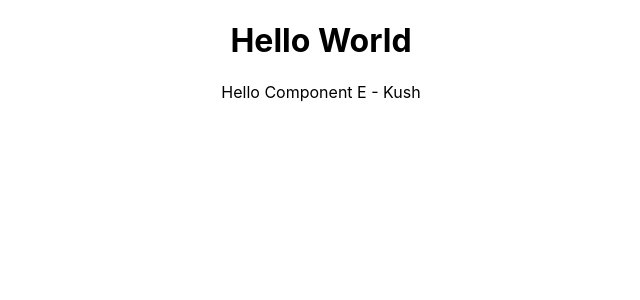
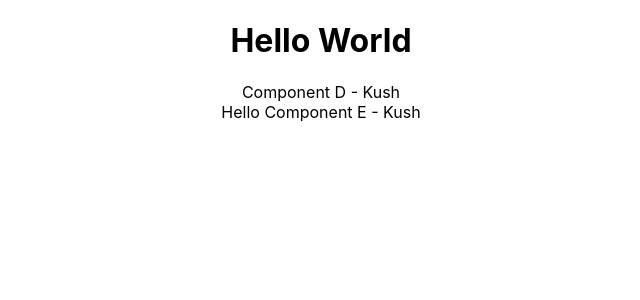
Before and after one commit to Kush-munot/Honors-Codes, a React (Create React App) app in the folder basic-react/: page / in a window 1280 px wide. Shown: the top 300 px of the page, without its empty margins (319-959 px from the left). Built offline with nearby package versions, Linux system fonts and the light colour scheme.

Commit message:
:tick: Class Component Done !!

```diff
--- a/basic-react/src/App.js
+++ b/basic-react/src/App.js
@@ -1,5 +1,5 @@
 import './App.css';
-import ComponentE from './Components/ComponentE';
+import ComponentC from './Components/ComponentC';
 import Counter from './Components/Counter';
 import EventBind from './Components/EventBind';
 import Form from './Components/Form';
@@ -17,7 +17,7 @@ function App() {
       <EventBind/> */}
       {/* <Form/> */}
       <UserProvider value="Kush">
-        <ComponentE />
+        <ComponentC />
       </UserProvider>
 
     </div>
--- /dev/null
+++ b/basic-react/src/Components/ComponentC.jsx
@@ -0,0 +1,12 @@
+import React, { Component } from "react";
+import ComponentD from "./ComponentD";
+
+export default class ComponentC extends Component {
+    render() {
+        return (
+            <div>
+                <ComponentD></ComponentD>
+            </div>
+        );
+    }
+}
--- /dev/null
+++ b/basic-react/src/Components/ComponentD.jsx
@@ -0,0 +1,18 @@
+import React, { Component } from 'react'
+import ComponentE from './ComponentE'
+import UserContext from './UserContext'
+
+export class ComponentD extends Component {
+    //static contextType = UserContext
+    render() {
+        return (
+            <div>
+                Component D - {this.context}
+                <ComponentE />
+            </div>
+        )
+    }
+}
+//Outside class component part
+ComponentD.contextType = UserContext
+export default ComponentD;
```
